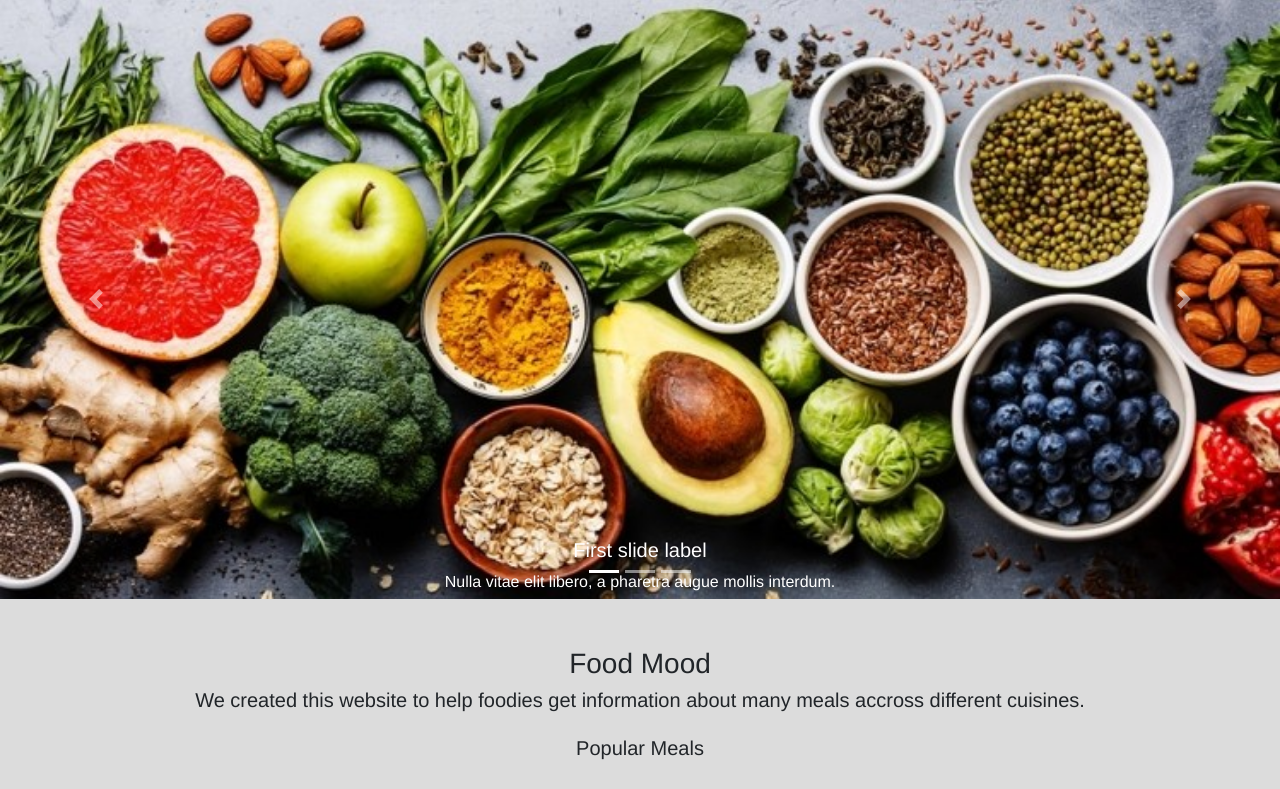
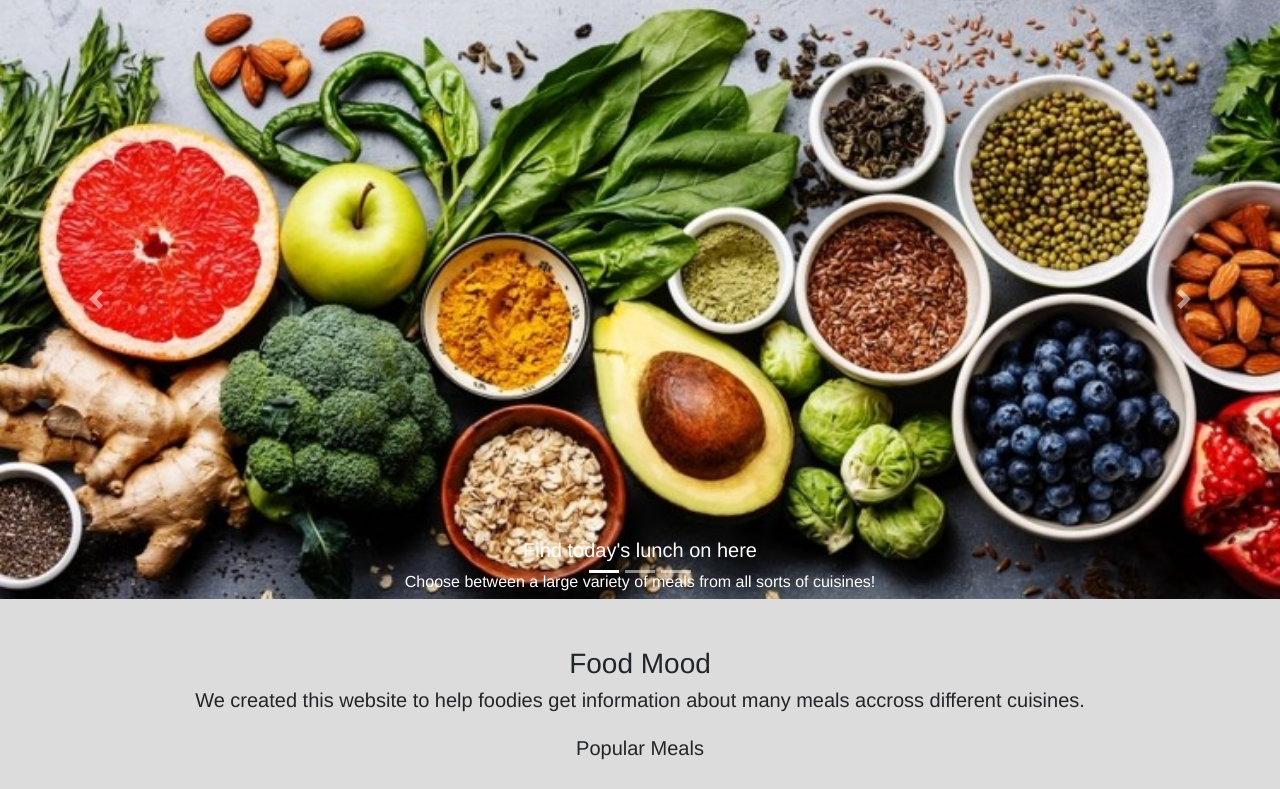
Before and after one commit to dorianbizgan/foodtogo, a Flask app: page / in a window 1280 px wide. Shown: the part 69-858 px from the top of the page. Run offline with Flask 2, Linux system fonts and the light colour scheme; some libraries are stand-ins or nearby versions.

Commit message:
added carousel image descriptions

```diff
--- a/Meals/templates/index.html
+++ b/Meals/templates/index.html
@@ -44,22 +44,22 @@
     <div class="carousel-item active">
       <img class=" caroPic d-block w-100" src="../static/photos/back1.jpg" alt="First slide">
       <div class="carousel-caption d-none d-md-block">
-        <h5>First slide label</h5>
-        <p>Nulla vitae elit libero, a pharetra augue mollis interdum.</p>
+        <h5>Find today's lunch on here</h5>
+        <p>Choose between a large variety of meals from all sorts of cuisines!</p>
       </div>
     </div>
     <div class="carousel-item">
       <img class="caroPic d-block w-100" src="../static/photos/back2.jpg" alt="Second slide">
       <div class="carousel-caption d-none d-md-block">
-        <h5>Second slide label</h5>
-        <p>Lorem ipsum dolor sit amet, consectetur adipiscing elit.</p>
+        <h5>Delicious Food is easy to fine</h5>
+        <p>Cooking at home also can save tons of money!</p>
       </div>
     </div>
     <div class="carousel-item">
       <img class="caroPic d-block w-100" src="../static/photos/back3.jpg" alt="Third slide">
       <div class="carousel-caption d-none d-md-block">
-        <h5>Third slide label</h5>
-        <p>Praesent commodo cursus magna, vel scelerisque nisl consectetur.</p>
+        <h5>Refine you cooking skills</h5>
+        <p>Start cooking today to be a better chef tomorrow.</p>
       </div>
     </div>
   </div>
```
